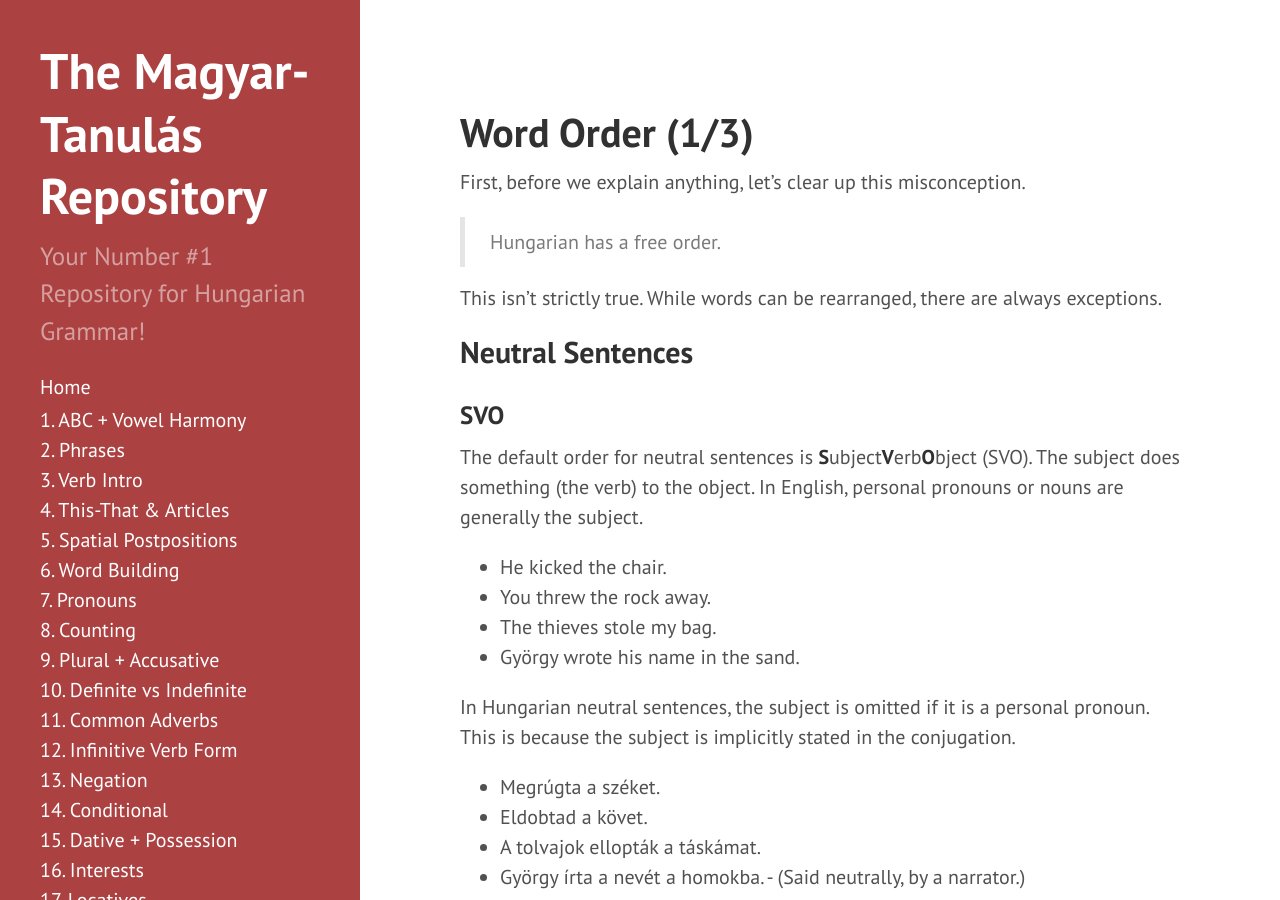
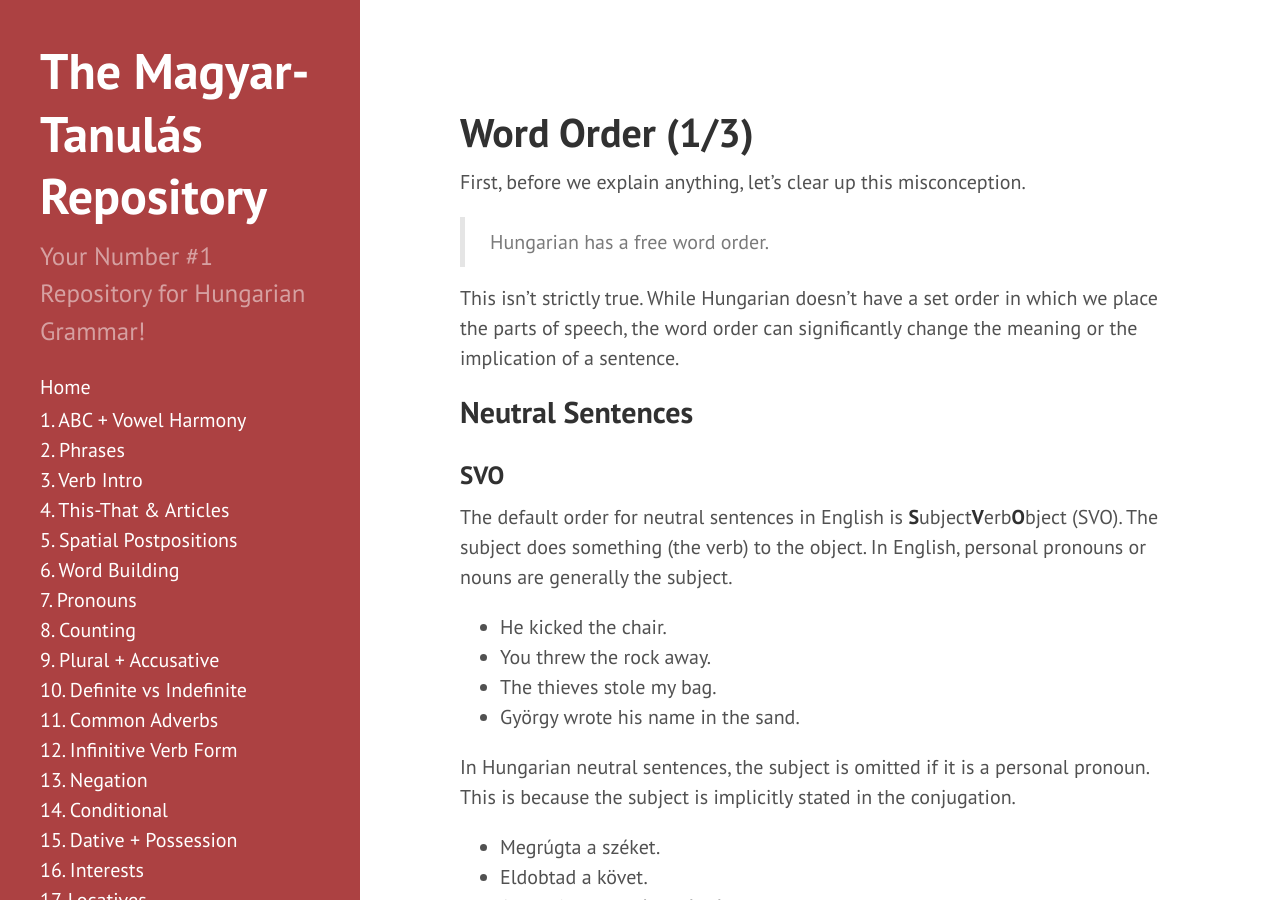
Before and after one commit to Magyartanulas/magyartanulas.github.io, a Jekyll site: the page built from word_order.md, in a window 1280 px wide and 900 px high. Built offline with Jekyll 4.4.1, drawn with Linux system fonts in a browser that asks for light colours; comment, search, counter and statistics services are not loaded; some of the changed text lies outside the part shown.

Commit message:
Update word_order.md

```diff
--- a/word_order.md
+++ b/word_order.md
@@ -6,15 +6,15 @@ layout: page
 
 First, before we explain anything, let's clear up this misconception.
 
-> Hungarian has a free order.
+> Hungarian has a free word order.
 
-This isn't strictly true. While words can be rearranged, there are always exceptions.
+This isn't strictly true. While Hungarian doesn't have a set order in which we place the parts of speech, the word order can significantly change the meaning or the implication of a sentence.
 
 ## Neutral Sentences
 
 ### SVO
 
-The default order for neutral sentences is **S**ubject**V**erb**O**bject (SVO). The subject does something (the verb) to the object. In English, personal pronouns or nouns are generally the subject.
+The default order for neutral sentences in English is **S**ubject**V**erb**O**bject (SVO). The subject does something (the verb) to the object. In English, personal pronouns or nouns are generally the subject.
 
 * He kicked the chair.
 * You threw the rock away.
```
Also changed, not shown: other parts of word_order.md (+2 -0 lines).
